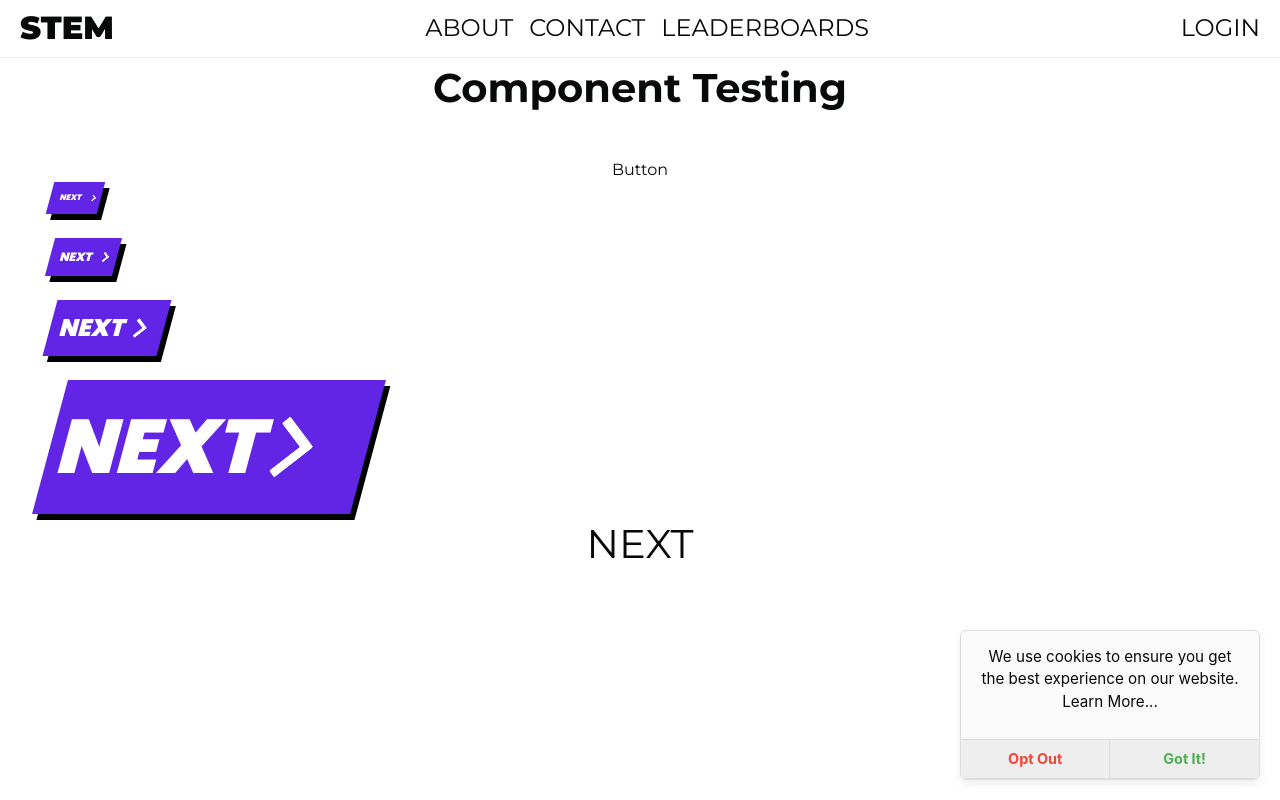
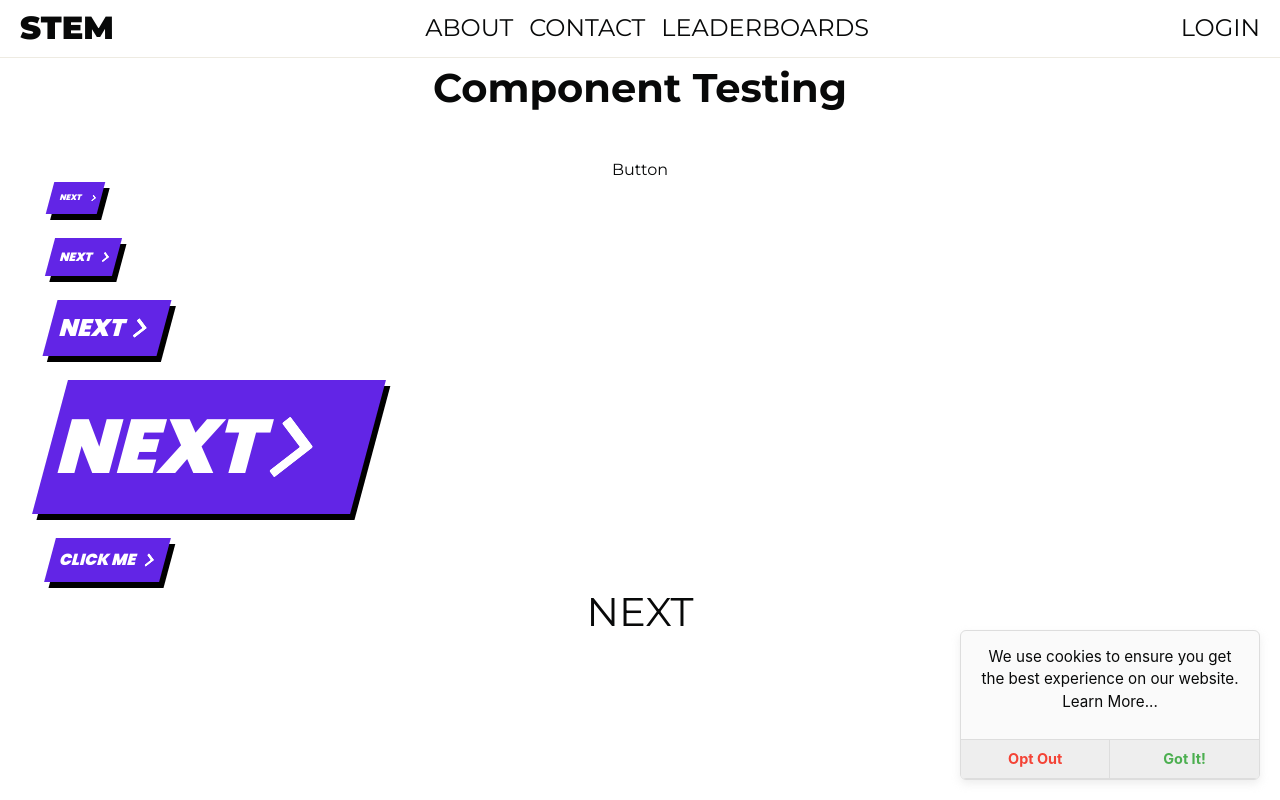
Before and after one commit to stem-discord/stem-help, a Vue app: page /ct in a window 1280 px wide. Built offline with nearby package versions, Linux system fonts and the light colour scheme; what vuera-temporary would draw is missing.

Commit message:
add no element testing

```diff
--- a/src/views/ComponentTesting.vue
+++ b/src/views/ComponentTesting.vue
@@ -18,6 +18,8 @@
       <Button>
         <p style="font-size: 76px">NEXT</p>
       </Button>
+      <br />
+      <Button> CLICK ME </Button>
       <button>
         <p style="font-size: 40px">NEXT</p>
       </button>
```
